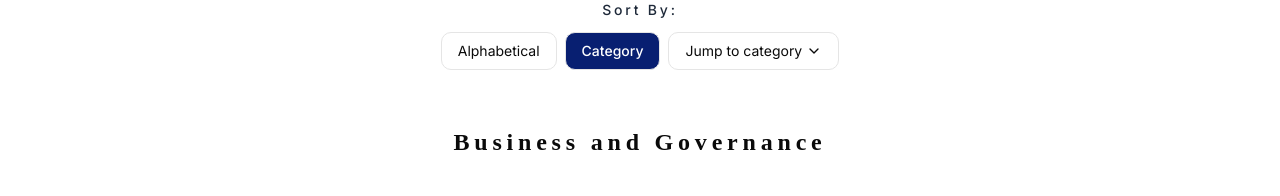
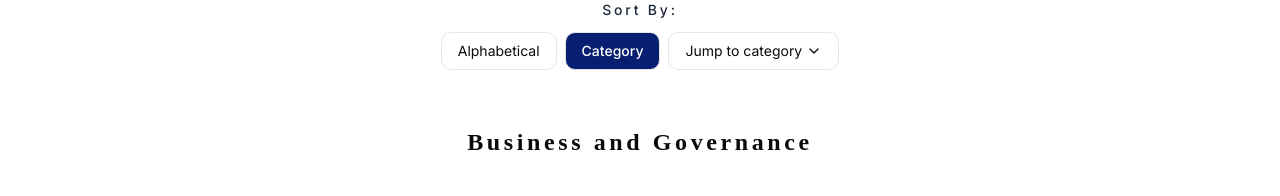
Before and after one commit to izzyflestado/Ateneo-de-Davao-University-Clubs-List, a Next.js app: page / in a window 1280 px wide. Shown: the part 1240-1436 px from the top of the page. Built offline with nearby package versions, Linux system fonts and the light colour scheme; grey boxes are pictures that could not be loaded.

Commit message:
Update category on homepage kerning

```diff
--- a/src/components/home/OrgGridByCategory.tsx
+++ b/src/components/home/OrgGridByCategory.tsx
@@ -14,7 +14,7 @@ export default function OrgGridByCategory({ clubs }: { clubs: Club[] }) {
     <div className="max-w-7xl mx-auto px-6 py-8 flex flex-col gap-18">
       {categories.map((category) => (
         <div key={category} id={category.toLowerCase().replace(/\s+/g, "-")}>
-          <h2 className="text-2xl tracking-[0.2em] mb-6 font-bold text-center">{category}</h2>
+          <h2 className="text-2xl tracking-[0.15em] mb-6 font-bold text-center">{category}</h2>
           <div className="grid grid-cols-2 md:grid-cols-4 gap-6">
             {grouped[category].map((club) => (
               <OrgCard key={club.slug} club={club} />
```
